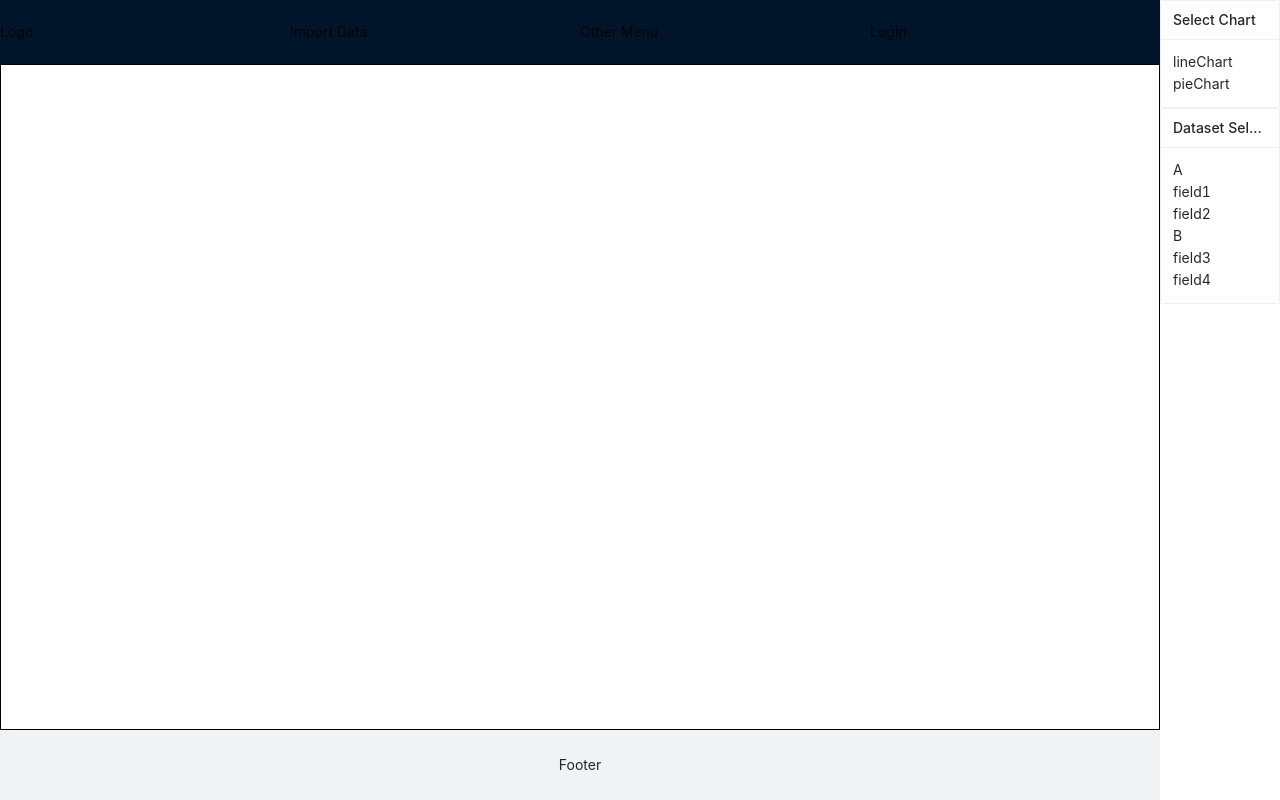
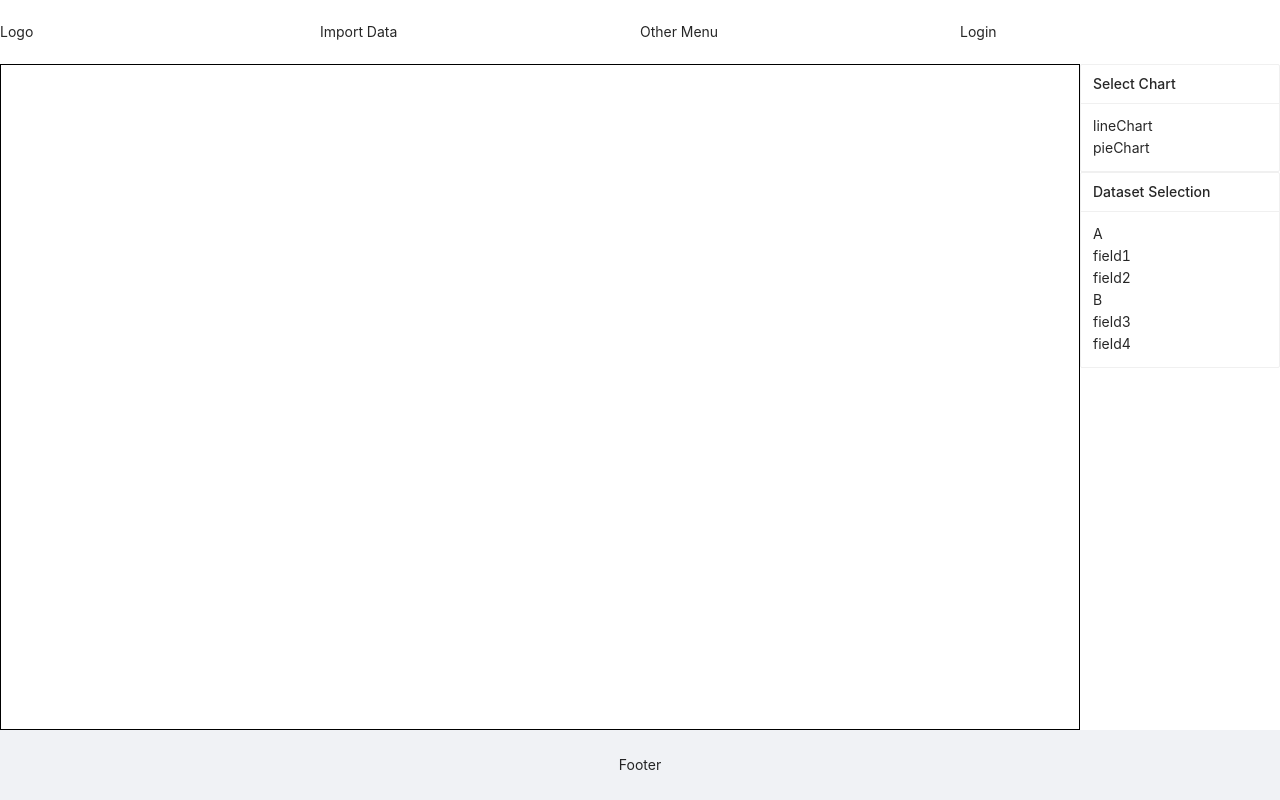
Before and after one commit to ntyukaev/everblaze, a React (Create React App) app: page / in a window 1280 px wide. Built offline with nearby package versions, Linux system fonts and the light colour scheme.

Commit message:
Squashed commit of the following:
commit c71c3fae8e1b9083086cfd2252c4a5ae62b97180
Author: Nikolay Tyukaev <ntyukaev@gmail.com>
Date:   Mon Jun 27 21:04:12 2022 +0300

    fix layout

```diff
--- a/src/App.js
+++ b/src/App.js
@@ -5,13 +5,13 @@ import 'antd/dist/antd.css'
 
 const App = () => {
   return (
-    <Layout className='main-wrapper' hasSider>
-      <Layout className="site-layout" style={{ marginRight: 120 }} >
-        <TopMenu/>
-        <ChartArea/>
-        <BottomMenu/>
+    <Layout className='main-wrapper'>
+      <TopMenu />
+      <Layout hasSider>
+        <ChartArea />
+        <RightMenu/>
       </Layout>
-      <RightMenu/>
+      <BottomMenu/>
     </Layout>
   );
 }
--- a/src/components/layout/ChartArea/ChartArea.js
+++ b/src/components/layout/ChartArea/ChartArea.js
@@ -44,7 +44,7 @@ const ChartArea = () => {
 
   useEffect(() => {
     const height = ref.current.parentElement.offsetHeight
-    const width = ref.current.parentElement.offsetWidth
+    const width = ref.current.offsetWidth
     const resolution = width / 4
     setHeight(height)
     setWidth(width)
@@ -58,7 +58,7 @@ const ChartArea = () => {
       width: '100%',
       height: '100%'
     }}>
-      <ChartAreaContainer className='chart-area' ref={ref} width={width} height={height} resolution={resolution}>
+      <ChartAreaContainer className='chart-area' ref={ref} height={height} resolution={resolution}>
         {Object.keys(charts).map(key => (
           <ChartContainer
             key={key}
--- a/src/components/layout/RightMenu/RightMenu.js
+++ b/src/components/layout/RightMenu/RightMenu.js
@@ -13,15 +13,6 @@ const RightMenu = () => {
   return (
     <Sider
       theme='light'
-      width={120}
-      style={{
-        overflow: 'auto',
-        height: '100vh',
-        position: 'fixed',
-        right: 0,
-        top: 0,
-        bottom: 0,
-      }}
     >
       <DndProvider backend={HTML5Backend}>
         <ChartSelection />
--- a/src/components/layout/TopMenu/TopMenu.css
+++ b/src/components/layout/TopMenu/TopMenu.css
@@ -1,4 +1,3 @@
-
 .top-menu {
-  background-color: #fff;
+  background-color: #fff !important;
 }
--- a/src/index.css
+++ b/src/index.css
@@ -1,3 +1,3 @@
-html, body, #root, .main-wrapper {
+#root, .main-wrapper {
   height: 100%;
 }
```
